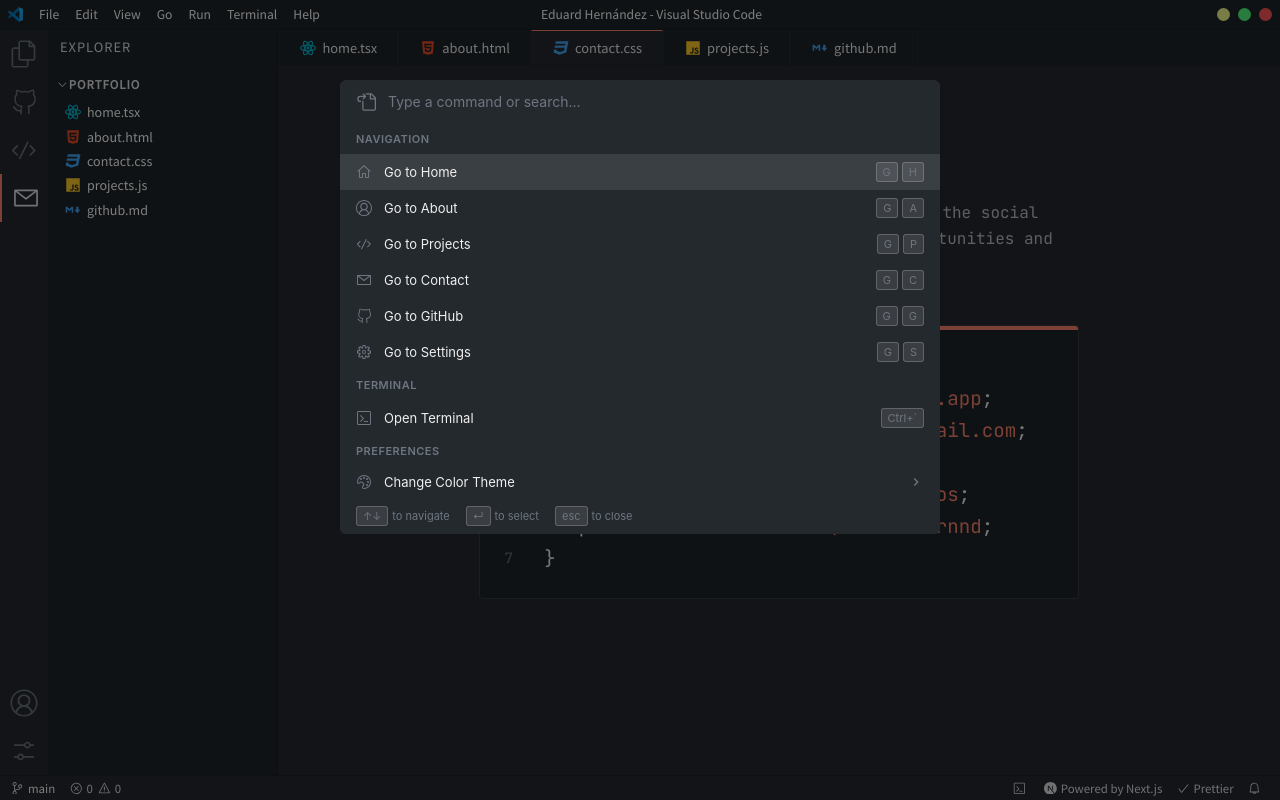
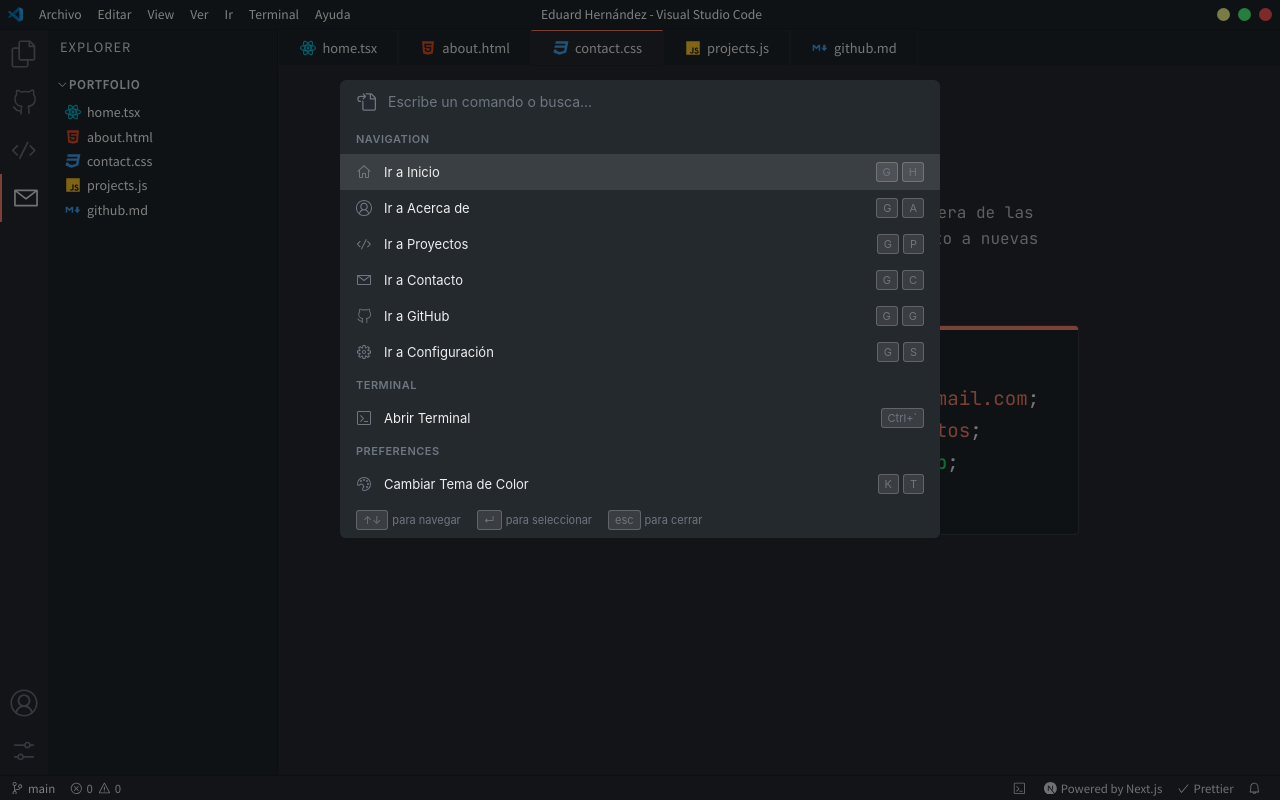
Before and after one commit to trosdesuru/vscode-porfolio, a Next.js app: page /contact in a window 1280 px wide. Both pictures are taken after a click on the element "View". Built offline with nearby package versions, Linux system fonts and the light colour scheme.

Commit message:
refactor: new feature on translation

```diff
--- a/app/contact/page.tsx
+++ b/app/contact/page.tsx
@@ -11,10 +11,9 @@ export const metadata: Metadata = {
 const ContactPage = () => {
   return (
     <div className={styles.layout}>
-      <h1 className={styles.pageTitle}>Contact Me</h1>
+      <h1 className={styles.pageTitle}>Contáctame</h1>
       <p className={styles.pageSubtitle}>
-        Feel free to reach out to me through any of the social platforms below.
-        I&apos;m always open to new opportunities and connections.
+        No dudes en contactarme a través de cualquiera de las siguientes plataformas. Siempre estoy abierto a nuevas oportunidades y conexiones.
       </p>
       <div className={styles.container}>
         <div className={styles.contactContainer}>
--- a/app/layout.tsx
+++ b/app/layout.tsx
@@ -47,7 +47,7 @@ export default function RootLayout({
   children: React.ReactNode;
 }) {
   return (
-    <html lang="en" suppressHydrationWarning>
+    <html lang="es" suppressHydrationWarning>
       <head>
         <script dangerouslySetInnerHTML={{ __html: themeScript }} />
       </head>
--- a/components/Bottombar.tsx
+++ b/components/Bottombar.tsx
@@ -20,7 +20,7 @@ const Bottombar = ({ onTerminalToggle, isTerminalOpen }: BottombarProps) => {
     <footer className={styles.bottomBar}>
       <div className={styles.container}>
         <a
-          href="https://github.com/itsnitinr/vscode-portfolio"
+          href="https://github.com/trosdesuru/vscode-porfolio"
           target="_blank"
           rel="noreferrer noopener"
           className={styles.section}
--- a/components/CommandPalette.tsx
+++ b/components/CommandPalette.tsx
@@ -36,7 +36,7 @@ const CommandPalette = ({ isOpen, onClose, onToggleTerminal, isTerminalOpen }: C
     const baseCommands: Command[] = [
       {
         id: 'go-home',
-        label: 'Go to Home',
+        label: 'Ir a Inicio',
         category: 'Navigation',
         shortcut: 'G H',
         icon: <VscHome size={16} />,
@@ -44,7 +44,7 @@ const CommandPalette = ({ isOpen, onClose, onToggleTerminal, isTerminalOpen }: C
       },
       {
         id: 'go-about',
-        label: 'Go to About',
+        label: 'Ir a Acerca de',
         category: 'Navigation',
         shortcut: 'G A',
         icon: <VscAccount size={16} />,
@@ -52,7 +52,7 @@ const CommandPalette = ({ isOpen, onClose, onToggleTerminal, isTerminalOpen }: C
       },
       {
         id: 'go-projects',
-        label: 'Go to Projects',
+        label: 'Ir a Proyectos',
         category: 'Navigation',
         shortcut: 'G P',
         icon: <VscCode size={16} />,
@@ -60,7 +60,7 @@ const CommandPalette = ({ isOpen, onClose, onToggleTerminal, isTerminalOpen }: C
       },
       // {
       //   id: 'go-articles',
-      //   label: 'Go to Articles',
+      //   label: 'Ir a Articles',
       //   category: 'Navigation',
       //   shortcut: 'G R',
       //   icon: <VscBook size={16} />,
@@ -68,7 +68,7 @@ const CommandPalette = ({ isOpen, onClose, onToggleTerminal, isTerminalOpen }: C
       // },
       {
         id: 'go-contact',
-        label: 'Go to Contact',
+        label: 'Ir a Contacto',
         category: 'Navigation',
         shortcut: 'G C',
         icon: <VscMail size={16} />,
@@ -76,7 +76,7 @@ const CommandPalette = ({ isOpen, onClose, onToggleTerminal, isTerminalOpen }: C
       },
       {
         id: 'go-github',
-        label: 'Go to GitHub',
+        label: 'Ir a GitHub',
         category: 'Navigation',
         shortcut: 'G G',
         icon: <VscGithubAlt size={16} />,
@@ -84,7 +84,7 @@ const CommandPalette = ({ isOpen, onClose, onToggleTerminal, isTerminalOpen }: C
       },
       {
         id: 'go-settings',
-        label: 'Go to Settings',
+        label: 'Ir a Configuración',
         category: 'Navigation',
         shortcut: 'G S',
         icon: <VscGear size={16} />,
@@ -92,7 +92,7 @@ const CommandPalette = ({ isOpen, onClose, onToggleTerminal, isTerminalOpen }: C
       },
       {
         id: 'toggle-terminal',
-        label: isTerminalOpen ? 'Close Terminal' : 'Open Terminal',
+        label: isTerminalOpen ? 'Cerrar Terminal' : 'Abrir Terminal',
         category: 'Terminal',
         shortcut: 'Ctrl+`',
         icon: <VscTerminal size={16} />,
@@ -100,7 +100,7 @@ const CommandPalette = ({ isOpen, onClose, onToggleTerminal, isTerminalOpen }: C
       },
       {
         id: 'change-theme',
-        label: 'Change Color Theme',
+        label: 'Cambiar Tema de Color',
         category: 'Preferences',
         shortcut: 'K T',
         icon: <VscSymbolColor size={16} />,
@@ -214,7 +214,7 @@ const CommandPalette = ({ isOpen, onClose, onToggleTerminal, isTerminalOpen }: C
             type="text"
             value={searchQuery}
             onChange={(e) => setSearchQuery(e.target.value)}
-            placeholder={showThemePicker ? 'Select color theme' : 'Type a command or search...'}
+            placeholder={showThemePicker ? 'Cambiar Tema de Color' : 'Escribe un comando o busca...'}
             className={styles.input}
             spellCheck={false}
             autoComplete="off"
@@ -235,10 +235,10 @@ const CommandPalette = ({ isOpen, onClose, onToggleTerminal, isTerminalOpen }: C
         <div className={styles.results} ref={listRef}>
           {showThemePicker ? (
             filteredThemes.length === 0 ? (
-              <div className={styles.noResults}>No matching themes</div>
+              <div className={styles.noResults}>No se encontraron temas</div>
             ) : (
               <>
-                <div className={styles.category}>Color Theme</div>
+                <div className={styles.category}>Tema de Color</div>
                 {filteredThemes.map((theme, index) => (
                   <div
                     key={theme.theme}
@@ -260,7 +260,7 @@ const CommandPalette = ({ isOpen, onClose, onToggleTerminal, isTerminalOpen }: C
               </>
             )
           ) : filteredCommands.length === 0 ? (
-            <div className={styles.noResults}>No matching commands</div>
+            <div className={styles.noResults}>No se encontraron comandos</div>
           ) : (
             (() => {
               let lastCategory = '';
@@ -287,7 +287,7 @@ const CommandPalette = ({ isOpen, onClose, onToggleTerminal, isTerminalOpen }: C
                       </div>
                       {cmd.shortcut && (
                         <div className={styles.shortcut}>
-                          {cmd.id === 'change-theme' ? (
+                          {cmd.id === 'Cambiar Tema de Color' ? (
                             <MdNavigateNext size={16} />
                           ) : (
                             cmd.shortcut.split(' ').map((key, i) => (
@@ -308,13 +308,13 @@ const CommandPalette = ({ isOpen, onClose, onToggleTerminal, isTerminalOpen }: C
 
         <div className={styles.footer}>
           <div className={styles.footerItem}>
-            <span className={styles.key}>↑↓</span> to navigate
+            <span className={styles.key}>↑↓</span> para navegar
           </div>
           <div className={styles.footerItem}>
-            <span className={styles.key}>↵</span> to select
+            <span className={styles.key}>↵</span> para seleccionar
           </div>
           <div className={styles.footerItem}>
-            <span className={styles.key}>esc</span> to close
+            <span className={styles.key}>esc</span> para cerrar
           </div>
         </div>
       </div>
--- a/components/ContactCode.tsx
+++ b/components/ContactCode.tsx
@@ -1,11 +1,12 @@
 import styles from '@/styles/ContactCode.module.css';
 
 const contactItems = [
-  { social: 'website', link: 'eduardhernandez.vercel.app', href: 'https://eduardhernandez.vercel.app/' },
   { social: 'email', link: 'eduardhernandezventos@gmail.com', href: 'mailto:eduardhernandezventos@gmail.com' },
-  { social: 'github', link: 'trosdesuru', href: 'https://github.com/trosdesuru' },
   { social: 'linkedin', link: 'eduard-hernandez-ventos', href: 'https://www.linkedin.com/in/eduard-hernandez-ventos' },
-  { social: 'portfolio', link: 'behance.net/eduardhernnd', href: 'https://www.behance.net/eduardhernnd' },
+  { social: 'whatsapp', link: 'hablamos-por-whatsapp', href: 'https://wa.me/34683584981?text=Muy%20buenas%2C%20Edu%2C%20%C2%BFhablamos%20de%20tu%20perfil%3F' },
+  // { social: 'website', link: 'eduardhernandez.vercel.app', href: 'https://eduardhernandez.vercel.app/' },
+  // { social: 'github', link: 'trosdesuru', href: 'https://github.com/trosdesuru' },
+  // { social: 'portfolio', link: 'behance.net/eduardhernnd', href: 'https://www.behance.net/eduardhernnd' },
 ];
 
 const ContactCode = () => {
@@ -15,9 +16,16 @@ const ContactCode = () => {
         <span className={styles.className}>.socials</span> &#123;
       </p>
       {contactItems.map((item, index) => (
-        <p className={styles.line} key={index}>
-          &nbsp;&nbsp;&nbsp;{item.social}:{' '}
-          <a href={item.href} target="_blank" rel="noopener">
+        <p
+          className={styles.line}
+          key={index}
+        >
+          &nbsp;&nbsp;&nbsp;{item.social} : {' '}
+
+          <a href={item.href} target="_blank" rel="noopener"
+            style={item.social === 'whatsapp' ?
+              { color: '#25D366', fontWeight: '500' } : {}}
+          >
             {item.link}
           </a>
           ;
--- a/components/Terminal.tsx
+++ b/components/Terminal.tsx
@@ -13,20 +13,20 @@ interface TerminalLine {
 
 const commands: Record<string, () => string[]> = {
   help: () => [
-    'Available commands:',
-    '  help      - Show this help message',
-    '  about     - About me',
-    '  skills    - My technical skills',
-    '  projects  - View my projects',
-    '  contact   - Contact information',
-    '  theme     - Change theme (usage: theme <name>)',
-    '  themes    - List available themes',
-    '  clear     - Clear terminal',
-    '  date      - Show current date',
-    '  whoami    - Who am I?',
-    '  ls        - List directory contents',
-    '  pwd       - Print working directory',
-    '  echo      - Echo text (usage: echo <text>)',
+    'Comandos disponibles:',
+    '  help      - Muestra este mensaje de ayuda',
+    '  about     - Acerca de mí',
+    '  skills    - Mis habilidades técnicas',
+    '  projects  - Ver mis proyectos',
+    '  contact   - Información de contacto',
+    '  theme     - Cambiar de tema (uso: theme <nombre>)',
+    '  themes    - Listar los temas disponibles',
+    '  clear     - Limpiar la terminal',
+    '  date      - Mostrar la fecha actual',
+    '  whoami    - ¿Quién soy?',
+    '  ls        - Listar el contenido del directorio',
+    '  pwd       - Mostrar el directorio de trabajo actual',
+    '  echo      - Imprimir texto (uso: echo <texto>)',
   ],
   about: () => [
     "¡Hola, soy Eduard!",
@@ -35,39 +35,38 @@ const commands: Record<string, () => string[]> = {
     'Actualmente UX Lead, pero me desenvuelvo perfectamente con código.',
   ],
   skills: () => [
-    'Technical Skills:',
-    '  Languages:  TypeScript, JavaScript, Python, Go, Rust',
-    '  Frontend:   React, Next.js, Vue, Tailwind CSS',
-    '  Backend:    Node.js, Express, FastAPI, GraphQL',
-    '  Database:   PostgreSQL, MongoDB, Redis',
-    '  DevOps:     Docker, Kubernetes, AWS, GitHub Actions',
-    '  Tools:      VS Code, Git, Figma, Linux',
+    'Habilidades Técnicas:',
+    '  Design:     Figma, Design Systems, UX Research, Prototyping',
+    '  Frontend:   React, Next.js, TypeScript, Tailwind CSS, HTML/CSS',
+    '  Backend:    Node.js, Express, MongoDB',
+    '  Tools:      VS Code, Git, Metodologías Agile',
   ],
   projects: () => [
-    'Featured Projects:',
-    '  1. vscode-portfolio - This portfolio you are viewing!',
-    '  2. Various open-source contributions',
-    '  3. Full-stack web applications',
+    'Proyectos Destacados:',
+    '  1. Ticketeame - Liderazgo de diseño y estrategia UX/UI (SaaS B2B2C)',
+    '  2. VSCode Portfolio - ¡Este portfolio interactivo que estás viendo!',
+    '  3. Valerdat - Diseño de dashboards analíticos (SaaS Logístico)',
+    '  4. Cities App - Diseño UX/UI para descubrir lugares auténticos',
     '',
-    'Visit the Projects tab for more details.',
+    'Visita la pestaña de Proyectos para más detalles.',
   ],
   contact: () => [
-    'Contact Information:',
-    '  Email:    hello@example.com',
-    '  GitHub:   github.com/itsnitinr',
-    '  Twitter:  @itsnitinr',
-    '  LinkedIn: linkedin.com/in/itsnitinr',
+    'Información de Contacto:',
+    '  Email:     eduardhernandezventos@gmail.com',
+    '  GitHub:    github.com/trosdesuru',
+    '  LinkedIn:  linkedin.com/in/eduard-hernandez-ventos',
+    '  Portfolio: behance.net/eduardhernnd',
   ],
   themes: () => [
     'Available themes:',
     ...THEME_KEYS.map((theme, i) => `  ${theme}${i === 0 ? '  (default)' : ''}`),
     '',
-    'Use "theme <name>" to change theme.',
+    'Use "theme <name>" para cambiar de tema.',
   ],
   date: () => [new Date().toString()],
-  whoami: () => ['visitor@portfolio ~ exploring awesome projects'],
+  whoami: () => ['visitante@portfolio ~ explorando proyectos increíbles'],
   ls: () => ['about/', 'projects/', 'skills/', 'contact/', 'README.md'],
-  pwd: () => ['/home/visitor/portfolio'],
+  pwd: () => ['/home/visitante/portfolio'],
 };
 
 const processCommand = (input: string): TerminalLine[] => {
@@ -92,13 +91,13 @@ const processCommand = (input: string): TerminalLine[] => {
       localStorage.setItem('theme', args[0]);
       lines.push({ type: 'output', content: `Theme changed to ${args[0]}` });
     } else {
-      lines.push({ type: 'error', content: `Unknown theme: ${args[0]}. Type "themes" for available options.` });
+      lines.push({ type: 'error', content: `Unknown theme: ${args[0]}. Escribe "themes" para ver las opciones.` });
     }
     return lines;
   }
 
   if (cmd === 'theme') {
-    lines.push({ type: 'error', content: 'Usage: theme <name>. Type "themes" for available options.' });
+    lines.push({ type: 'error', content: 'Usage: theme <name>. Escribe "themes" para ver las opciones.' });
     return lines;
   }
 
@@ -113,7 +112,7 @@ const processCommand = (input: string): TerminalLine[] => {
       lines.push({ type: 'output', content: line });
     });
   } else {
-    lines.push({ type: 'error', content: `Command not found: ${cmd}. Type "help" for available commands.` });
+    lines.push({ type: 'error', content: `Command not found: ${cmd}. Escribe "help" para ver los comandos disponibles.` });
   }
 
   return lines;
@@ -125,8 +124,8 @@ interface TerminalProps {
 
 const Terminal = ({ onToggle }: TerminalProps) => {
   const [lines, setLines] = useState<TerminalLine[]>([
-    { type: 'output', content: 'Welcome to the interactive terminal!' },
-    { type: 'output', content: 'Type "help" for available commands.' },
+    { type: 'output', content: '¡Bienvenido a la terminal interactiva!' },
+    { type: 'output', content: 'Escribe "help" para ver los comandos disponibles.' },
     { type: 'output', content: '' },
   ]);
   const [input, setInput] = useState('');
--- a/components/Titlebar.tsx
+++ b/components/Titlebar.tsx
@@ -25,13 +25,13 @@ const Titlebar = ({ onOpenCommandPalette }: TitlebarProps) => {
         className={styles.icon}
       />
       <div className={styles.items}>
-        <p>File</p>
-        <p>Edit</p>
+        <p>Archivo</p>
+        <p>Editar</p>
         <p onClick={handleViewClick} className={styles.menuItem} title="Open Command Palette (Ctrl+Shift+P)">View</p>
-        <p>Go</p>
-        <p>Run</p>
+        <p>Ver</p>
+        <p>Ir</p>
         <p>Terminal</p>
-        <p>Help</p>
+        <p>Ayuda</p>
       </div>
       <p className={styles.title}>Eduard Hernández - Visual Studio Code</p>
       <div className={styles.windowButtons}>
--- a/data/projects.ts
+++ b/data/projects.ts
@@ -21,7 +21,7 @@ export const projects: Project[] = [
     title: 'VSCode Portfolio',
     description: 'Portfolio interactivo desarrollado con Next.js que simula el entorno de VS Code, destacando mi perfil técnico.',
     logo: '/logos/vsc.svg',
-    link: 'https://github.com/trosdesuru/vscode-portfolio',
+    link: 'https://github.com/trosdesuru/vscode-porfolio',
     slug: 'vscode-portfolio',
   },
   {
@@ -33,8 +33,7 @@ export const projects: Project[] = [
   },
   {
     title: 'Cities App',
-    description:
-      'VSCode extension to track and deploy your Coolify applications.',
+    description: 'App móvil nacida de una necesidad real: descubrir lugares auténticos. Diseño UX/UI centrado en conectar a viajeros con las experiencias de la gente local, lejos de las rutas turísticas convencionales.',
     logo: '/logos/cities.png',
     link: 'https://www.behance.net/gallery/159297987/cities-UX-UI',
     slug: 'coolify-vscode-extension',
```
Also changed, not shown: app/github/page.tsx (+7 -7 lines), app/projects/page.tsx (+4 -5 lines), app/settings/page.tsx (+3 -4 lines).
